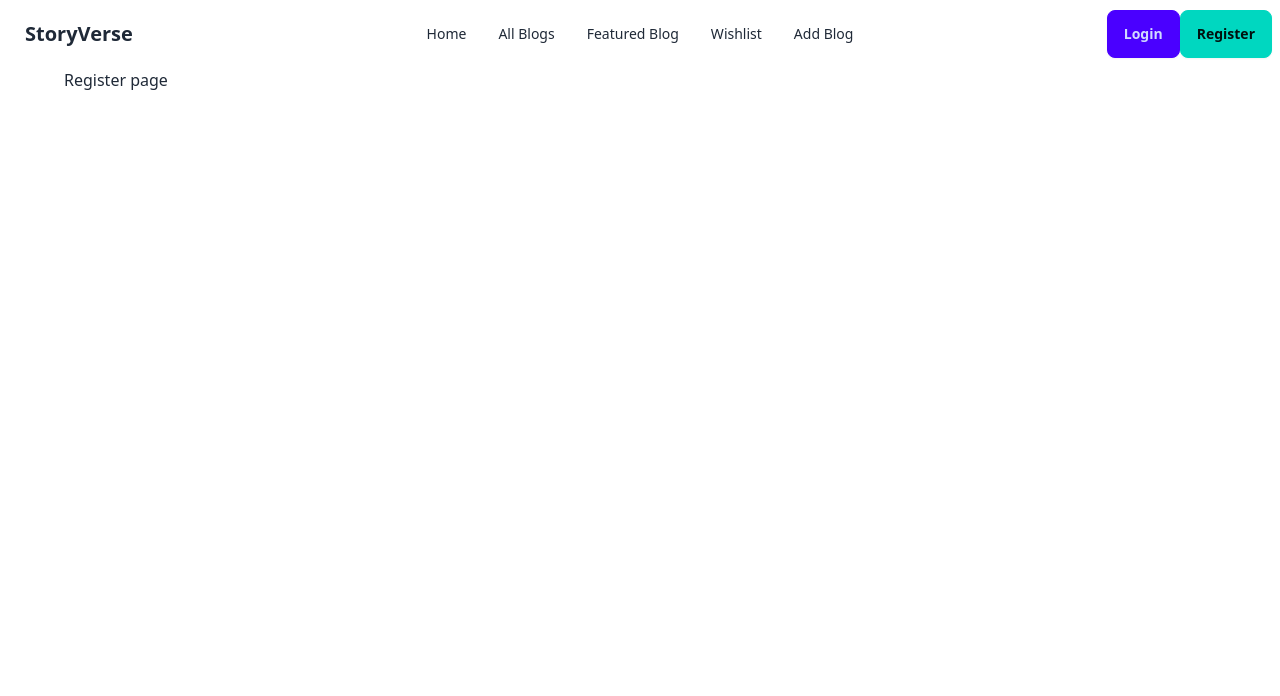
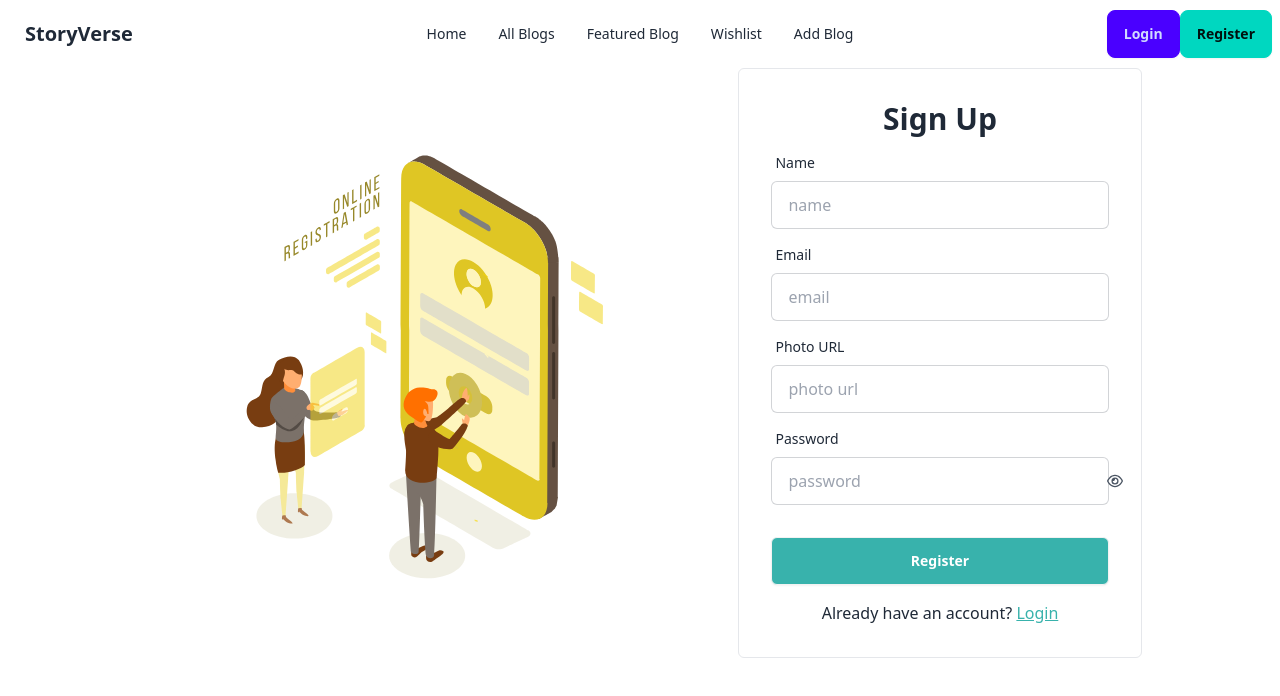
Before and after one commit to joysaha023/storyverse-client-side, a React (Vite) app: page /register in a window 1280 px wide. Shown: the top 696 px of the page. Built offline with nearby package versions, Linux system fonts and the light colour scheme.

Commit message:
firebase config file create and secure

```diff
--- a/package.json
+++ b/package.json
@@ -13,6 +13,7 @@
     "@emotion/react": "^11.11.4",
     "@emotion/styled": "^11.11.5",
     "@mui/material": "^5.15.17",
+    "firebase": "^10.11.1",
     "localforage": "^1.10.0",
     "lottie-react": "^2.4.0",
     "match-sorter": "^6.3.4",
--- /dev/null
+++ b/src/Firebase/firebase.config.js
@@ -0,0 +1,19 @@
+// Import the functions you need from the SDKs you need
+import { initializeApp } from "firebase/app";
+// TODO: Add SDKs for Firebase products that you want to use
+// https://firebase.google.com/docs/web/setup#available-libraries
+
+// Your web app's Firebase configuration
+const firebaseConfig = {
+    apiKey: import.meta.env.VITE_APIKEY,
+    authDomain: import.meta.env.VITE_AUTHDOMAIN,
+    projectId: import.meta.env.VITE_PROJECTID,
+    storageBucket: import.meta.env.VITE_STORAGEBUCKET,
+    messagingSenderId: import.meta.env.VITE_MESSAGINGSENDERID,
+    appId: import.meta.env.VITE_APPID,
+};
+
+// Initialize Firebase
+const app = initializeApp(firebaseConfig);
+
+export default app;
--- a/src/Pages/Register/Register.jsx
+++ b/src/Pages/Register/Register.jsx
@@ -1,11 +1,152 @@
-import React from 'react';
+import React, { useState } from "react";
+import { useForm } from "react-hook-form";
+import registration from './registration.json';
+import Lottie from "lottie-react";
+import { FaRegEye, FaRegEyeSlash } from "react-icons/fa6";
+import { Link } from "react-router-dom";
 
 const Register = () => {
-    return (
-        <div className='max-w-6xl mx-auto'>
-            <h2>Register page</h2>
+    const [showPassword, setShowPassword] = useState(false);
+    const [passwordError, setPasswordError] = useState("");
+
+    const {
+        register,
+        handleSubmit,
+        formState: { errors },
+      } = useForm();
+
+
+      const onSubmit = (data) => {
+        const { fullName, email, image, password } = data;
+
+        setPasswordError("");
+
+        if (password.length == "") {
+          setPasswordError("Password field is required");
+          return;
+        } else if (password.length < 6) {
+          setPasswordError("Password should be 6 character or longer ");
+          return;
+        } else if (!/[A-Z]/.test(password)) {
+          setPasswordError("add at least one capital later");
+          return;
+        } else if (!/[!@#$%^&*]/.test(password)) {
+          setPasswordError("add at least one special character");
+          return;
+        } else if (!/[0-9]/.test(password)){
+            setPasswordError("add at least one numeric character");
+            return;
+        }
+        console.log(fullName, email, image, password)
+        // create user
+        // createUser(email, password)
+        //   .then((result) => {
+        //     updateUserProfile(fullName, image)
+        //     .then(() => {
+        //       toast.success("Registration Successfully")
+        //       logOut();
+        //       navigate('/login')
+        //     })
+        //   })
+        //   .catch((error) => {
+        //     toast.error("Email is already exist")
+        //   });
+      };
+
+
+  return (
+    <div className="max-w-6xl mx-auto">
+      <div className="flex flex-col lg:flex-row justify-center items-center gap-6">
+        <div className="lg:w-[50%]"><Lottie animationData={registration} /></div>
+        <div className="flex flex-col lg:w-[35%] lg:flex-row items-center">
+          <form
+            onSubmit={handleSubmit(onSubmit)}
+            className="card-body lg:w-[30%] border rounded-md"
+          >
+            <h2 className="text-center text-2xl md:text-3xl font-bold">
+              Sign Up
+            </h2>
+            <div className="form-control">
+              <label className="label">
+                <span className="label-text">Name</span>
+              </label>
+              <input
+                type="text"
+                placeholder="name"
+                className="input input-bordered rounded-md"
+                {...register("fullName", { required: true })}
+              />
+              {errors.fullName && (
+                <span className="text-red-500 text-sm">write your name</span>
+              )}
+            </div>
+            <div className="form-control">
+              <label className="label">
+                <span className="label-text">Email</span>
+              </label>
+              <input
+                type="email"
+                placeholder="email"
+                className="input input-bordered rounded-md"
+                {...register("email", { required: true })}
+              />
+              {errors.email && (
+                <span className="text-red-500 text-sm">Email is required</span>
+              )}
+            </div>
+            <div className="form-control">
+              <label className="label">
+                <span className="label-text">Photo URL</span>
+              </label>
+              <input
+                type="text"
+                placeholder="photo url"
+                className="input input-bordered rounded-md"
+                {...register("image")}
+              />
+            </div>
+            <div className="form-control">
+              <label className="label">
+                <span className="label-text">Password</span>
+              </label>
+              <label className="input input-bordered rounded-md flex items-center gap-2">
+                <input
+                  type={showPassword ? "text" : "password"}
+                  placeholder="password"
+                  {...register("password")}
+                />
+                <span
+                  className="relative lg:-right-20  text-gray-600"
+                  onClick={() => setShowPassword(!showPassword)}
+                >
+                  {showPassword ? (
+                    <FaRegEyeSlash></FaRegEyeSlash>
+                  ) : (
+                    <FaRegEye></FaRegEye>
+                  )}
+                </span>
+              </label>
+
+              {passwordError && (
+                <p className="text-red-500 text-sm">{passwordError}</p>
+              )}
+            </div>
+            <div className="form-control mt-6">
+              <button className="btn bg-[#38B2AC] text-white hover:text-black rounded-md ">
+                Register
+              </button>
+            </div>
+            <h2 className="text-center mt-2 font-medium">
+              Already have an account?{" "}
+              <Link to={"/login"} className="text-[#38B2AC] underline">
+                Login
+              </Link>
+            </h2>
+          </form>
         </div>
-    );
+      </div>
+    </div>
+  );
 };
 
 export default Register;
```
Also changed, not shown: 1 other file (tests, documents, lock files or other folders).
